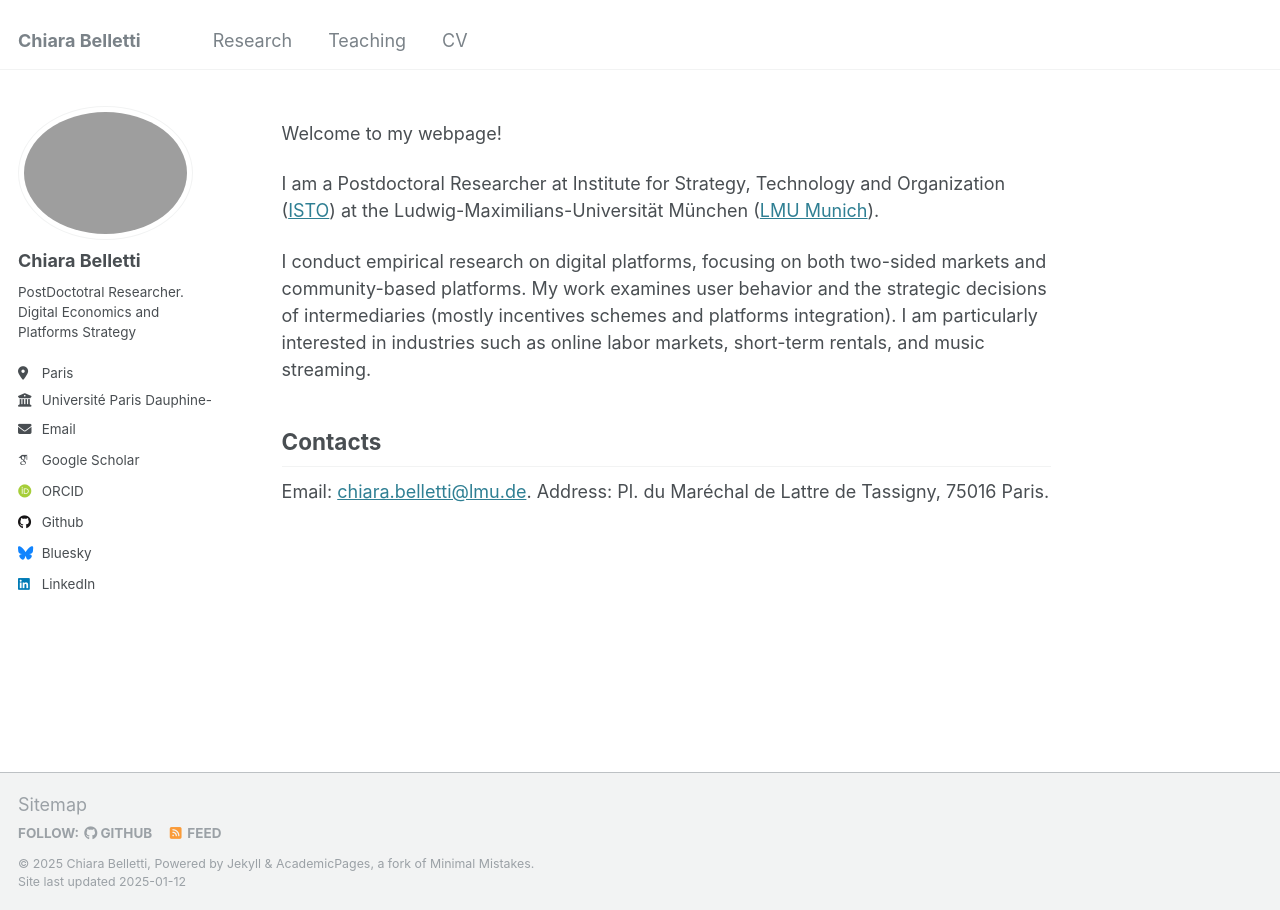
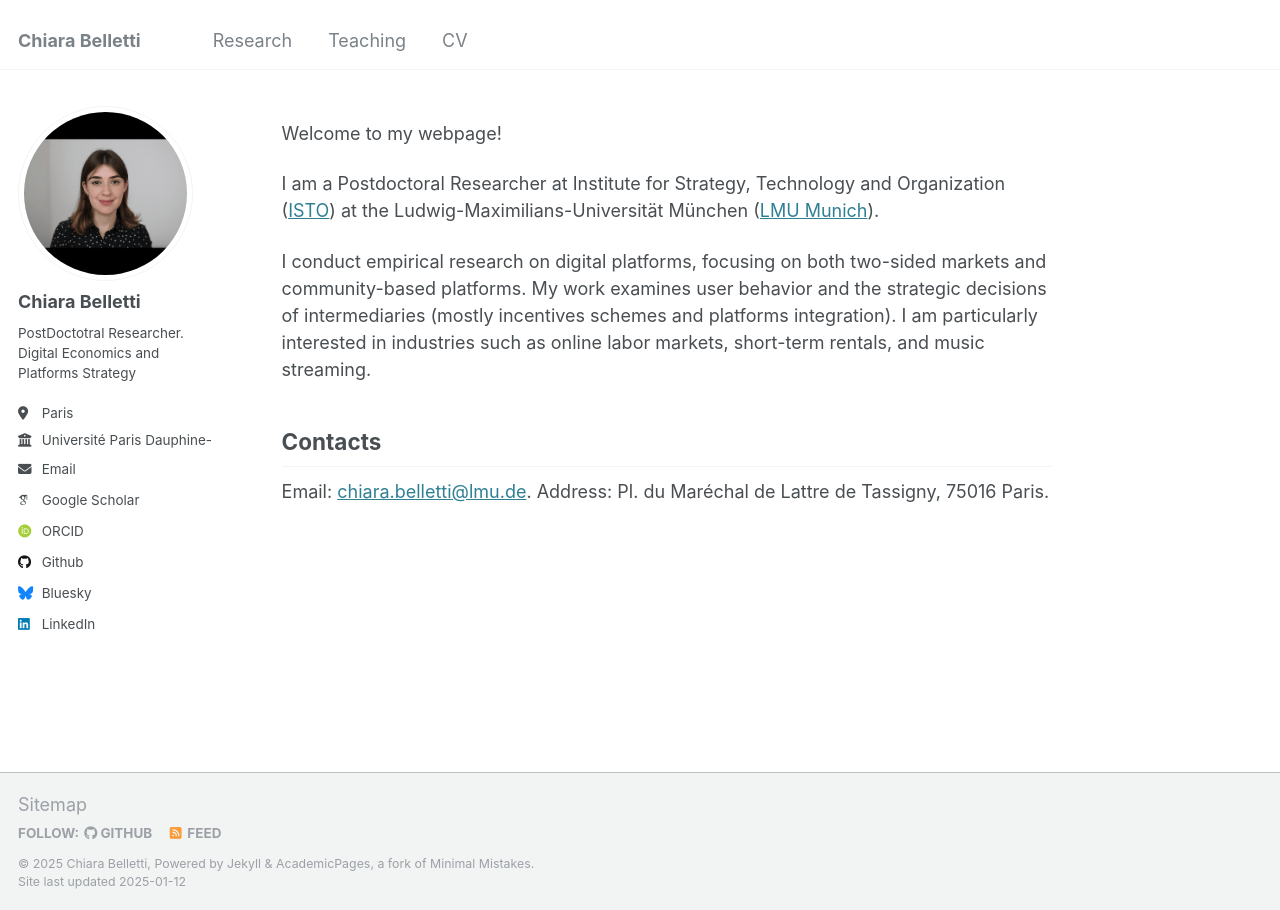
Before and after one commit to ChiaraBelletti/ChiaraBelletti.github.io, a Jekyll site: the page built from _pages/about.md, in a window 1280 px wide. Built offline with Jekyll 4.4.1, drawn with Linux system fonts in a browser that asks for light colours; some web fonts are replaced.

Commit message:
Update _config.yml

```diff
--- a/_config.yml
+++ b/_config.yml
@@ -21,7 +21,7 @@ repository               : "ChiaraBelletti/ChiaraBelletti.github.io"
 #               Additional customization can be done by editing /_includes/author-profile.html
 author:
   # Biographic information
-  avatar           : "ISTO_Oct_2023-3752.png"
+  avatar           : "ISTO_Oct_2023-3752 (1).png"
   name             : "Chiara Belletti"
   pronouns         : # example: "she/her"
   bio              : "PostDoctotral Researcher. Digital Economics and Platforms Strategy"
```
